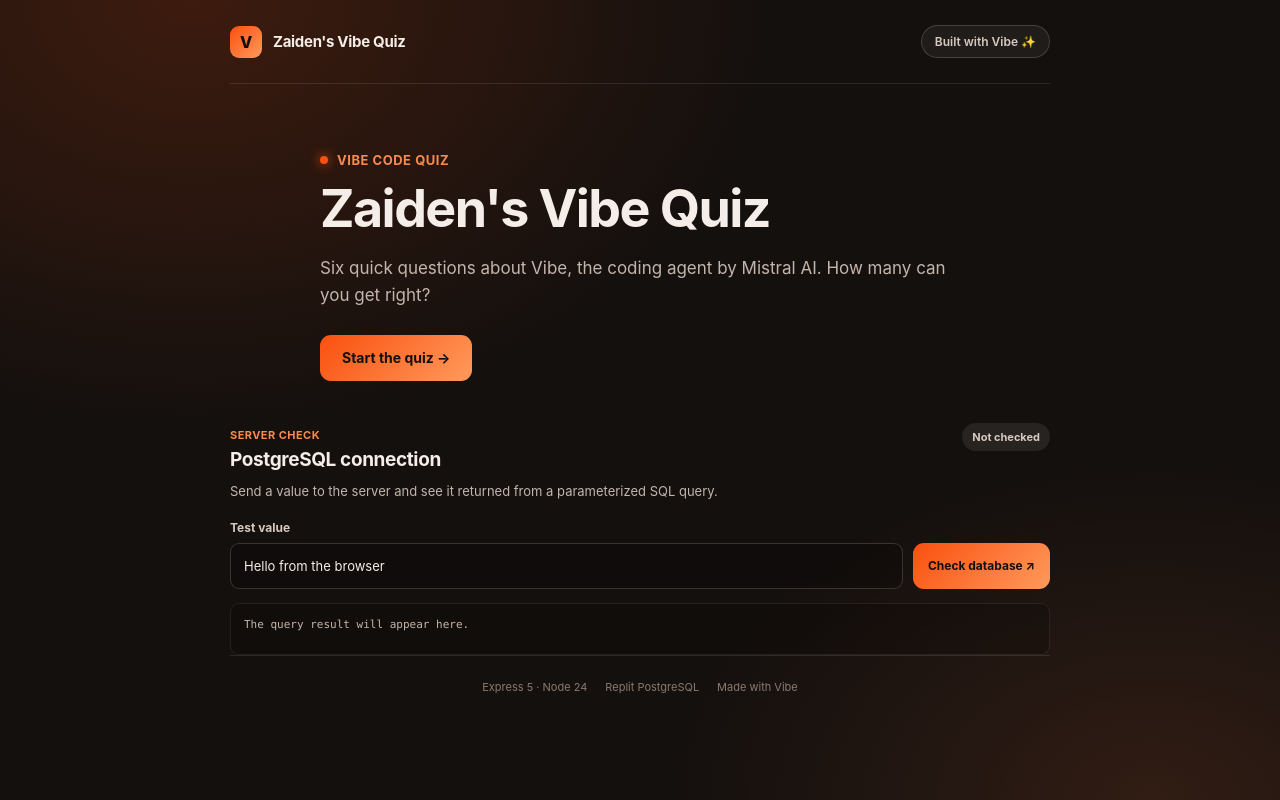
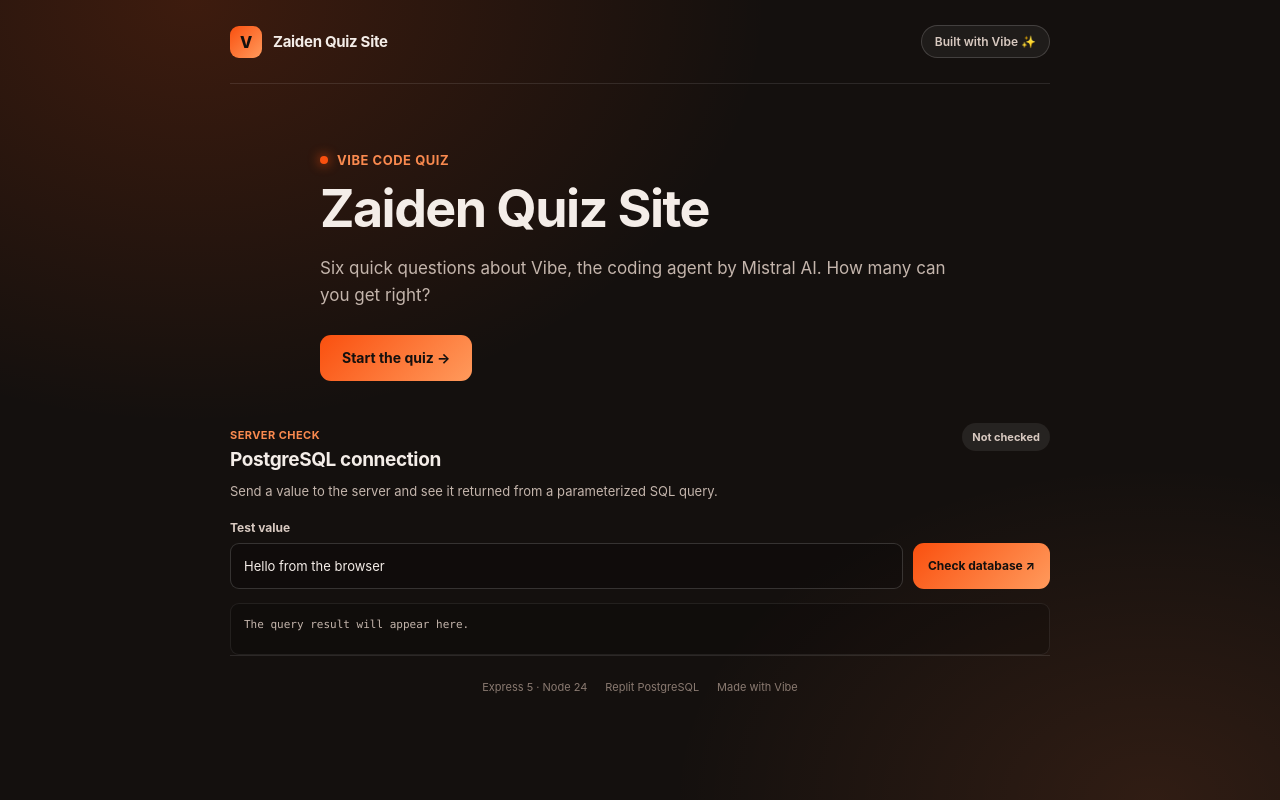
Before and after one commit to 400580-svg/quiz-page, a website: page public/index.html in a window 1280 px wide. Drawn offline with Linux system fonts and the light colour scheme.

Commit message:
Change home page title to "Zaiden Quiz Site"

```diff
--- a/public/index.html
+++ b/public/index.html
@@ -4,7 +4,7 @@
     <meta charset="utf-8">
     <meta name="viewport" content="width=device-width, initial-scale=1">
     <meta name="theme-color" content="#fa500f">
-    <title>Zaiden's Vibe Quiz</title>
+    <title>Zaiden Quiz Site</title>
     <link rel="icon" href="/favicon.svg" type="image/svg+xml">
     <link rel="stylesheet" href="/styles.css">
     <script src="/app.js" defer></script>
@@ -14,14 +14,14 @@
       <header class="topbar">
         <a class="brand" href="/" aria-label="Quiz home">
           <span class="brand-mark" aria-hidden="true">V</span>
-          <span>Zaiden's Vibe Quiz</span>
+          <span>Zaiden Quiz Site</span>
         </a>
         <span class="version-pill">Built with Vibe ✨</span>
       </header>
 
       <section class="quiz-card" aria-labelledby="quiz-title">
         <p class="eyebrow"><span class="status-dot" aria-hidden="true"></span> Vibe Code Quiz</p>
-        <h1 id="quiz-title">Zaiden's Vibe Quiz</h1>
+        <h1 id="quiz-title">Zaiden Quiz Site</h1>
 
         <div id="start-screen">
           <p class="intro">Six quick questions about Vibe, the coding agent by Mistral AI. How many can you get right?</p>
```
